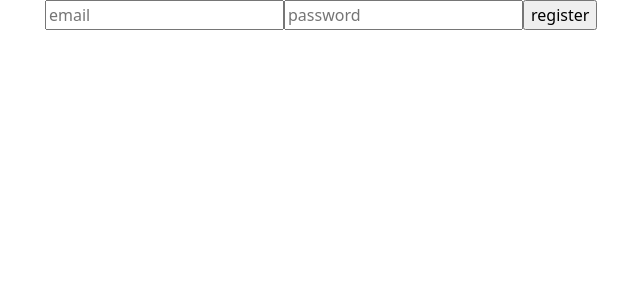
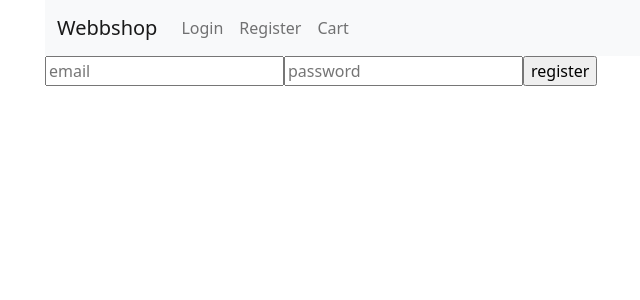
Before and after one commit to Secar98/Webshop-grupp3, a React (Create React App) app in the folder client/: page /register in a window 1280 px wide. Shown: the top 300 px of the page, without its empty margins (37-677 px from the left). Built offline with nearby package versions, Linux system fonts and the light colour scheme.

Commit message:
display navbar-component on all pages

```diff
--- a/client/src/Pages/LoginPage.jsx
+++ b/client/src/Pages/LoginPage.jsx
@@ -2,6 +2,7 @@ import React, {useState, useEffect, useContext} from 'react'
 import {useHistory} from 'react-router-dom'
 import FetchKit from '../utils/fetchKit'
 import {UserContext} from '../context/userContext';
+import Navigation from '../components/Navigation';
 
 export default function LoginPage() {
     const history = useHistory();
@@ -35,6 +36,8 @@ export default function LoginPage() {
     }
 
     return (
+      <>
+        <Navigation />
         <div>
             <form method="POST" onSubmit={handleOnSubmit}>
                 <input name="email" onChange={handleOnChange} type="text"placeholder="email"/>
@@ -43,5 +46,6 @@ export default function LoginPage() {
             </form>
             {newUser && <p>Ny användare</p>}
         </div>
+      </>
     )
 }
--- a/client/src/Pages/ProductDetailsPage.jsx
+++ b/client/src/Pages/ProductDetailsPage.jsx
@@ -1,4 +1,5 @@
 import React, {useEffect, useState} from 'react'
+import Navigation from '../components/Navigation';
 
 export default function ProductDetailsPage() {
 
@@ -30,6 +31,8 @@ export default function ProductDetailsPage() {
   }
 
   return (
+    <>
+      <Navigation/>
       <div>
         <h1>product details page</h1>
         {productData ?
@@ -56,5 +59,6 @@ export default function ProductDetailsPage() {
 
 
       </div>
+  </>
   )
 }
--- a/client/src/Pages/RegisterPage.js
+++ b/client/src/Pages/RegisterPage.js
@@ -2,6 +2,7 @@ import React, {useState, useEffect, useContext} from 'react';
 import {useHistory} from 'react-router-dom';
 import FetchKit from '../utils/fetchKit';
 import {UserContext} from '../context/userContext';
+import Navigation from '../components/Navigation';
 
 export default function RegisterPage() {
     const history = useHistory();
@@ -28,6 +29,8 @@ export default function RegisterPage() {
     }
 
   return (
+    <>
+    <Navigation/>
     <div>
         <form method="POST" onSubmit={handleOnSubmit}>
             <input name="email" onChange={handleOnChange} type="text"placeholder="email"/>
@@ -35,5 +38,6 @@ export default function RegisterPage() {
             <input type="submit" value="register"/>
         </form>
     </div>
+    </>
   );
 }
--- a/client/src/pages/AllProductsPage.jsx
+++ b/client/src/pages/AllProductsPage.jsx
@@ -1,4 +1,5 @@
 import React, {useState, useEffect} from 'react';
+import Navigation from '../components/Navigation';
 import ProductListItem from '../components/ProductListItem';
 
 export default function AllProductsPage() {
@@ -55,6 +56,7 @@ export default function AllProductsPage() {
         {filteredData &&
 
         <>
+          <Navigation />
           <input type="text" onChange={handleChange} value={searchField} placeholder="search"/>
           <h2 onClick={()=>getProductsByCategory("women")}>women</h2>
           <h2 onClick={()=>getProductsByCategory("men")}>men</h2>
```
Lines whose indentation alone changed are shown as unchanged.
